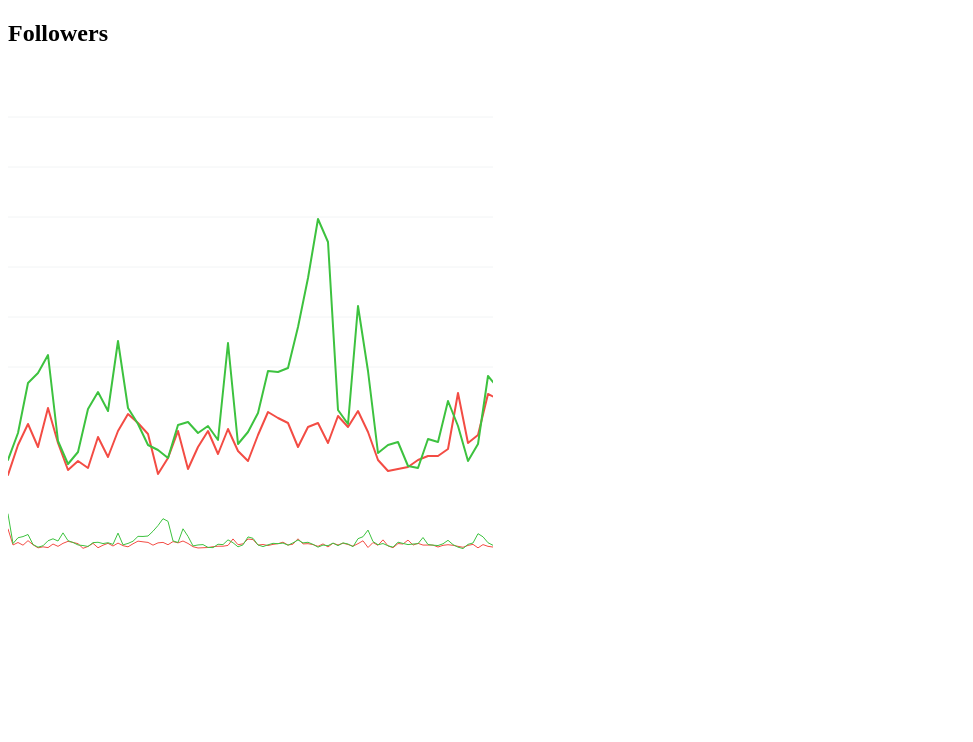
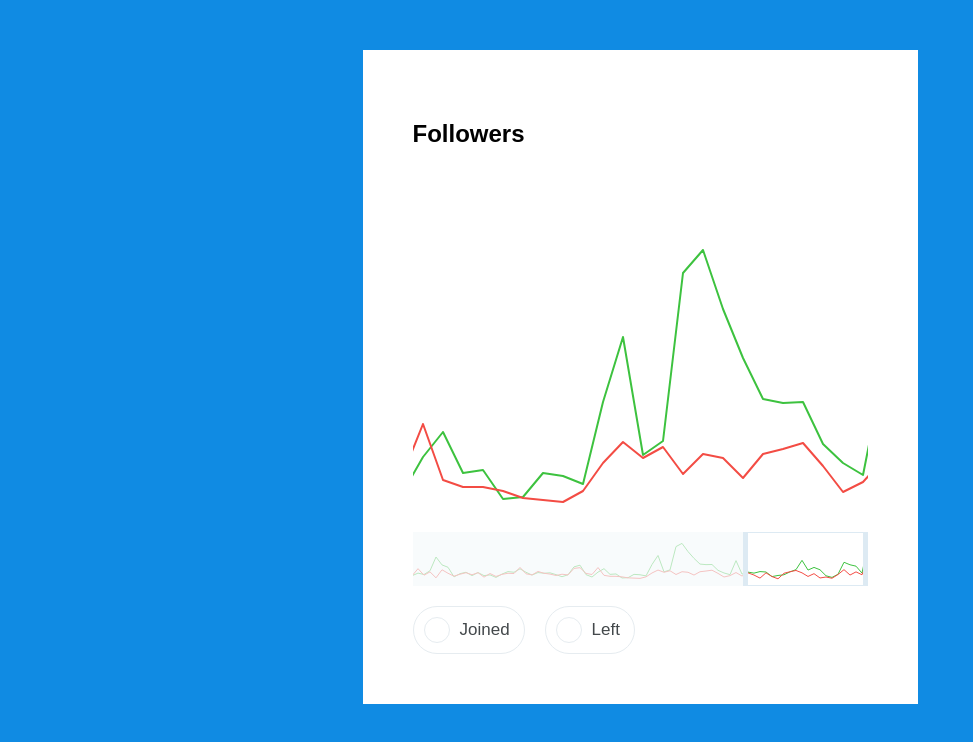
Before and after one commit to Smirennikov/TelegramChartContest, a website built with webpack: page index.html in a window 1280 px wide. Shown: the whole page, without its empty margins (0-973 px from the left). Built offline with nearby package versions, Linux system fonts and the light colour scheme.

Commit message:
add move and resize

```diff
--- a/index.html
+++ b/index.html
@@ -2,11 +2,136 @@
 <html>
 <head>
 	<meta charset="utf-8">
+	<style>
+		body{
+			background: #108be3;
+			font-family: sans-serif;
+			margin: 0;
+		}
+		.main{
+			width: 555px;
+			margin: auto;
+		}
+		.chart{
+			background: #fff;
+			padding: 50px;
+			margin: 50px 0;
+		}
+		.control-panel{
+			position: relative;
+			overflow: hidden;
+		}
+		.control{
+			display: flex;
+			position: absolute;
+			top: 0;
+			height: 100%;
+		}
+		.left-control{
+			background: rgba(245, 249, 251, 0.69);
+			width: 335px;
+			box-sizing: border-box;
+			border-right: 5px solid #ddeaf3;
+		}
+		.visible-control{
+			width: 115px;
+			border-top: 1px solid #ddeaf3;
+			border-bottom: 1px solid #ddeaf3;
+
+
+			box-sizing: border-box;
+			cursor: pointer;
+		}
+		.right-control{
+			background: rgba(245, 249, 251, 0.69);
+			border-left: 5px solid #ddeaf3;
+			box-sizing: border-box;
+		}
+		.visible-chart{
+		    width: 455px;
+		    position: relative;
+		    overflow: hidden;
+		}
+		.chartBg{
+		    position: absolute;
+		}
+		.section-buttons{
+			margin-top:20px;
+			display: flex;
+		}
+
+		.button{
+			border-radius: 50px;
+			background: #fff;
+			border: 1px solid #e6ecf0;
+			padding: 10px ;
+			padding-right: 14px;
+			color:#43484b;
+			font-size: 17px;
+			outline: 0;
+			cursor:pointer;
+			display: flex;
+			align-items: center;
+			margin-right: 20px;
+		}
+		.button:last-child{
+			margin-right: 0;
+		}
+		.button span{
+			width: 24px;
+			height: 24px;
+			border-radius: 50%;
+			border: 1px solid #e6ecf0;
+			display: inline-block;
+			margin-right: 10px;
+			position: relative;
+		}.button span:before,.button span:after{
+			content: '';
+			position: absolute;
+		    height: 3px;
+		    background: #fff;
+		    margin: auto;
+		    left: 0;
+		    border-radius: 3px;
+		    right: 0;
+		    top: 0;
+		    bottom: 0;
+		}
+		.button span:before{
+			width: 6px;
+			transform: rotate(45deg) translate(0,5px);
+		}
+		.button span:after{
+			transform: rotate(135deg) translate(0,-3px);
+    		width: 12px;
+		}
+
+	</style>
 </head>
 <body>
-	<h2>Followers</h2>
-	<canvas id='chart'></canvas>
-	<canvas id='chartControl'></canvas>
+	<main class="main">
+		<div class='chart'>
+			<h2>Followers</h2>
+			<section class="visible-chart">
+				<canvas class='chartBg'></canvas>
+				<canvas class='chartLine'></canvas>
+			</section>
+
+			<section class="control-panel">
+				<canvas class='chartControl'></canvas>
+				<div class="control">
+					<div class="left-control"></div>
+					<div class="visible-control"></div>
+					<div class="right-control"></div>
+				</div>
+			</section>
+
+			<section class="section-buttons">
+				<button class="button"> <span></span> Joined </button>
+				<button class="button"> <span></span> Left </button>
+			</section>
+		</div>
+	</main>
 </body>
 	<script src='dist/main.js'></script>
 </html>
--- /dev/null
+++ b/src/control/controlPanel.js
@@ -0,0 +1,51 @@
+function SetChart(obj){
+	this.canvas = obj.canvas,
+	this.width = obj.width,
+	this.height = obj.height
+}
+
+SetChart.prototype = {
+	ctx: function(){
+		return this.canvas.getContext('2d');
+	},
+	setSize: function(){
+		this.canvas.width = this.width;
+		this.canvas.height = this.height;
+	}
+}
+
+function ControlChart(chart){
+	this.chart = chart;
+	this.panel = chart.getElementsByClassName('control-panel')[0];
+	this.smallScreen = chart.getElementsByClassName('visible-control')[0];
+	this.leftControl = chart.getElementsByClassName('left-control')[0];
+	this.rightControl = chart.getElementsByClassName('right-control')[0];
+}
+
+ControlChart.prototype = {
+	getCoords: function(elem){
+		return elem.getBoundingClientRect();
+	}
+}
+
+ControlChart.prototype.chartLine = new SetChart({
+	canvas: document.getElementsByClassName('chartLine')[0],
+	width: 910,
+	height: 360
+})
+ControlChart.prototype.chartBg = new SetChart({
+	canvas: document.getElementsByClassName('chartBg')[0],
+	width: 455,
+	height: 360
+})
+ControlChart.prototype.chartControl = new SetChart({
+	canvas: document.getElementsByClassName('chartControl')[0],
+	width: 455,
+	height: 50
+})
+
+ControlChart.prototype.chartLine.setSize();
+ControlChart.prototype.chartControl.setSize();
+
+
+export default ControlChart
--- /dev/null
+++ b/src/control/moveVisible.js
@@ -0,0 +1,40 @@
+import ControlChart from './controlPanel'
+
+function moveVisible(){
+	ControlChart.prototype.moveVisible = function(){
+
+		this.panel.style.width = this.getCoords(this.panel).width + 'px';
+
+		this.smallScreen.onmousedown = () =>{
+
+			document.onmousemove = (e) =>{
+
+				if(e.movementX < 0){
+					this.leftControl.style.width = `${this.getCoords(this.leftControl).width - Math.abs(e.movementX)}px`
+					this.rightControl.style.width = `${this.getCoords(this.rightControl).width + Math.abs(e.movementX)}px`
+				}
+				if(e.movementX > 0){
+					this.leftControl.style.width = `${this.getCoords(this.leftControl).width + Math.abs(e.movementX)}px`
+					this.rightControl.style.width = `${this.getCoords(this.rightControl).width - Math.abs(e.movementX)}px`
+				}
+			}
+		}
+
+		this.chart.onmouseup = () =>{
+			document.onmousemove = null;
+			this.panel.onmousemove = null;
+		}
+
+		this.chart.onmouseout = () =>{
+			document.onmousemove = null;
+		}
+
+		this.smallScreen.ondragstart = function(){
+			return false;
+		}
+
+	}
+}
+
+
+export default moveVisible
--- /dev/null
+++ b/src/control/resizeVisible.js
@@ -0,0 +1,88 @@
+import ControlChart from './controlPanel'
+
+function resizeVisible(){
+	ControlChart.prototype.resizeVisible = function(){
+
+		let that = this;
+		this.smallScreen.style.minWidth = '50px'
+
+		this.leftControl.onmouseover = () =>{
+
+			this.chart.addEventListener('mousemove', leftRisize)
+
+			function leftRisize(e){
+				if(e.pageX >= that.getCoords(that.leftControl).right - 5 && e.pageX <= that.getCoords(that.leftControl).right){
+
+					that.leftControl.style.cursor = 'w-resize';
+					that.leftControl.addEventListener('mousedown', resizedLeft)
+
+				}else{
+					that.leftControl.style.cursor = '';
+				}
+			}
+		}
+
+		this.rightControl.onmouseover = () =>{
+
+			this.chart.addEventListener('mousemove', rightRisize)
+
+			function rightRisize(e){
+
+				if(e.pageX >= that.getCoords(that.rightControl).left && e.pageX <= that.getCoords(that.rightControl).left + 5){
+
+					that.rightControl.style.cursor = 'e-resize';
+					that.rightControl.addEventListener('mousedown', resizedRight)
+
+				}else{
+					that.rightControl.style.cursor = '';
+				}
+			}
+		}
+
+		function maxWidthRisezed(){
+			that.rightControl.style.maxWidth = that.getCoords(that.panel).width - that.getCoords(that.smallScreen).width - 5 + 'px';
+			that.leftControl.style.maxWidth = that.getCoords(that.panel).width - that.getCoords(that.smallScreen).width - 5 + 'px';
+			that.smallScreen.style.maxWidth = that.getCoords(that.panel).width + 'px';
+		}
+
+		function resizedLeft(e){
+
+			that.panel.onmousemove = (e) =>{
+
+				maxWidthRisezed()
+
+				if(e.movementX < 0){
+					that.leftControl.style.width = `${that.getCoords(that.leftControl).width - Math.abs(e.movementX)}px`
+					that.smallScreen.style.width = `${that.getCoords(that.smallScreen).width + Math.abs(e.movementX)}px`
+				}
+				if(e.movementX > 0){
+					that.leftControl.style.width = `${that.getCoords(that.leftControl).width + Math.abs(e.movementX)}px`
+					that.smallScreen.style.width = `${that.getCoords(that.smallScreen).width - Math.abs(e.movementX)}px`
+				}
+			}
+		}
+
+		function resizedRight(){
+			that.panel.onmousemove = (e) =>{
+
+				maxWidthRisezed()
+
+				if(e.movementX < 0){
+					that.rightControl.style.width = `${that.getCoords(that.rightControl).width + Math.abs(e.movementX)}px`
+					that.smallScreen.style.width = `${that.getCoords(that.smallScreen).width - Math.abs(e.movementX)}px`
+				}
+				if(e.movementX > 0){
+					that.rightControl.style.width = `${that.getCoords(that.rightControl).width - Math.abs(e.movementX)}px`
+					that.smallScreen.style.width = `${that.getCoords(that.smallScreen).width + Math.abs(e.movementX)}px`
+				}
+			}
+		}
+
+		this.rightControl.ondragstart = function(){
+			return false;
+		}
+
+	}
+}
+
+export default resizeVisible
--- /dev/null
+++ b/src/draw/drawBg.js
@@ -0,0 +1,25 @@
+
+
+function drawBg(){
+		let i = 7;
+		let stepY = chartBg.height + 58;
+
+
+		ctx3.strokeStyle = '#f2f4f5'
+		ctx3.font = '12px sans-serif'
+		ctx3.fillStyle = '#97a3ab'
+		while(i-=1){
+			ctx3.beginPath();
+
+			ctx3.moveTo(0, stepY -= 60);
+			ctx3.fillText(stepY, 0 , stepY - 6)
+			ctx3.lineTo(chart.width, stepY )
+
+			ctx3.stroke()
+
+		}
+
+	}
+
+
+export {drawBg}
--- /dev/null
+++ b/src/draw/drawLine.js
@@ -0,0 +1,29 @@
+function drawLine(obj){
+		let mas = obj.mas[0]['columns'][obj.n];
+		let color = obj.mas[0]['colors'][mas[0]];
+		let masLength = mas.length;
+
+		let chart = obj.canvas.canvas;
+		let ctx = obj.canvas.ctx();
+
+		let stepX = chart.width;
+
+		ctx.beginPath();
+		ctx.moveTo(chart.width, chart.height - mas[1]);
+
+		ctx.strokeStyle = color;
+		ctx.lineWidth = obj.lineWidth;
+		ctx.lineJoin = 'round';
+		ctx.lineCap = 'round';
+
+		if(stepX >= 0){
+			while(masLength -= 1){
+				ctx.lineTo(stepX -= obj.step, chart.height - mas[masLength] / obj.dif)
+			}
+		}
+
+		ctx.stroke();
+
+	}
+
+export default drawLine
--- a/src/index.js
+++ /dev/null
@@ -1,103 +0,0 @@
-import {chart, ctx, ctx2, chartControl} from './module.js'
-import getData from './getData'
-import bench from './test/bench'
-
-
-getData('/src/chart_data.json')
-	.then(response =>{
-		// берем данные и рассериализуем их
-		let jsonparse = JSON.parse(response);
-		return jsonparse;
-	})
-	.then(jsonparse =>{
-		// берм то что нам нужно
-		iterateJSON(jsonparse)
-	})
-
-
-
-
-function iterateJSON(res){
-
-		function drawBg(){
-		let i = 7;
-		let stepY = 0;
-		let stepY2 = 0;
-
-		while(i-=1){
-			ctx.beginPath();
-			ctx.moveTo(0, stepY2 += 50);
-			ctx.strokeStyle = '#f2f4f5'
-			ctx.lineTo(chart.width, stepY += 50 )
-			ctx.stroke()
-			console.log(stepY)
-		}
-
-
-
-	}
-
-	drawBg()
-
-
-	console.log(res)
-	drawLine(2);
-	drawLine(1);
-
-	drawLineControl(2)
-	drawLineControl(1)
-
-
-
-
-
-
-	function drawLine(n){
-		let mas = res[0]['columns'][n];
-		let color = res[0]['colors'][mas[0]];
-		let masLength = mas.length;
-		let stepX = 0;
-
-		ctx.beginPath();
-		ctx.moveTo(0, chart.height - mas[1]);
-
-		ctx.strokeStyle = color;
-		ctx.lineWidth = '2';
-		ctx.lineJoin = 'round';
-		ctx.lineCap = 'round';
-
-		while(masLength -= 1){
-			ctx.lineTo(stepX += 10, chart.height - mas[masLength])
-		}
-
-		ctx.stroke();
-
-	}
-
-	function drawLineControl(n){
-		let mas = res[0]['columns'][n];
-		let color = res[0]['colors'][mas[0]];
-		let masLength = mas.length;
-		let stepX = 0;
-
-		ctx2.beginPath();
-		ctx2.moveTo(0, chartControl.height - mas[1]);
-
-		ctx2.strokeStyle = color;
-		ctx2.lineWidth = '1';
-		ctx2.lineJoin = 'round';
-		ctx2.lineCap = 'round';
-
-		let xyu = chart.height / chartControl.height;
-
-		while(masLength -= 1){
-			ctx2.lineTo(stepX += 5, chartControl.height - mas[masLength] / xyu )
-		}
-
-		ctx2.stroke();
-
-	}
-
-
-
-}
--- /dev/null
+++ b/src/init.js
@@ -0,0 +1,97 @@
+import getData from './getData'
+
+
+import ControlChart from './control/controlPanel'
+import moveVisible from './control/moveVisible'
+import resizeVisible from './control/resizeVisible'
+
+
+
+
+
+import drawLine from './draw/drawLine'
+import {drawBg} from './draw/drawBg'
+
+
+
+getData('/src/chart_data.json')
+	.then(response =>{
+		// берем данные и рассериализуем их
+		let jsonparse = JSON.parse(response);
+		return jsonparse;
+	})
+	.then(jsonparse =>{
+		// берм то что нам нужно
+		iterateJSON(jsonparse)
+	})
+
+
+
+function iterateJSON(res){
+
+
+let controls = {};
+controls.chart = new ControlChart(document.getElementsByClassName('chart')[0])
+
+
+moveVisible()
+controls.chart.moveVisible()
+
+resizeVisible()
+controls.chart.resizeVisible()
+
+
+console.log(controls)
+
+
+	console.log(res)
+
+				drawLine({
+					n: 1,
+					mas: res,
+					canvas: controls.chart.chartLine,
+					lineWidth: 2,
+					step:20,
+					dif: 1
+				});
+
+				drawLine({
+					n: 1,
+					mas: res,
+					canvas: controls.chart.chartControl,
+					lineWidth: 1,
+					step: 6,
+					dif: controls.chart.chartLine.height / controls.chart.chartControl.height
+				});
+
+			drawLine({
+					n: 2,
+					mas: res,
+					canvas: controls.chart.chartLine,
+					lineWidth: 2,
+					step: 20,
+					dif: 1
+				});
+				drawLine({
+					n: 2,
+					mas: res,
+					canvas: controls.chart.chartControl,
+					lineWidth: 1,
+					step: 6,
+					dif: controls.chart.chartLine.height / controls.chart.chartControl.height
+				});
+
+
+
+
+
+
+
+
+
+
+
+
+
+
+}
--- a/src/module.js
+++ /dev/null
@@ -1,14 +0,0 @@
-let chart = document.getElementById('chart');
-let chartControl = document.getElementById('chartControl');
-
-let ctx = chart.getContext('2d');
-let ctx2 = chartControl.getContext('2d');
-
-chart.width = '485';
-chart.height = '430';
-
-chartControl.width = '485';
-chartControl.height = '50';
-chartControl.style.display = 'block';
-
-export {chart, ctx, ctx2, chartControl}
--- a/webpack.config.js
+++ b/webpack.config.js
@@ -1,7 +1,7 @@
 let path = require('path');
 
 let conf = {
-	entry: './src/index.js',
+	entry: './src/init.js',
 	output: {
 		path: path.resolve(__dirname,'./dist'),
 		filename: 'main.js',
```
Also changed, not shown: dist/main.js.
